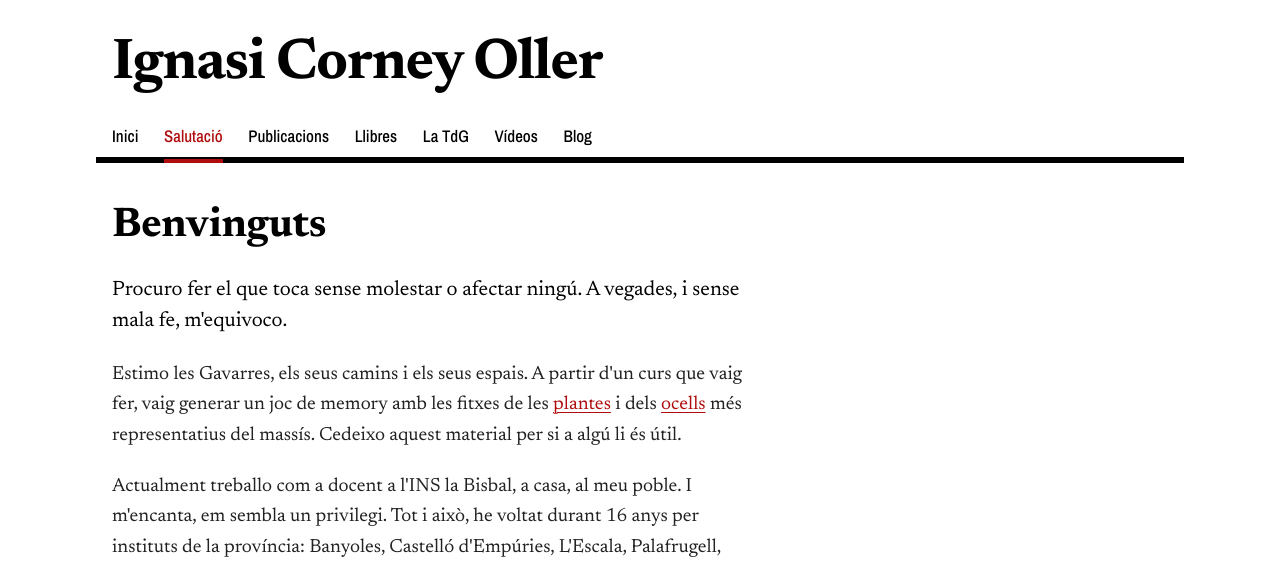
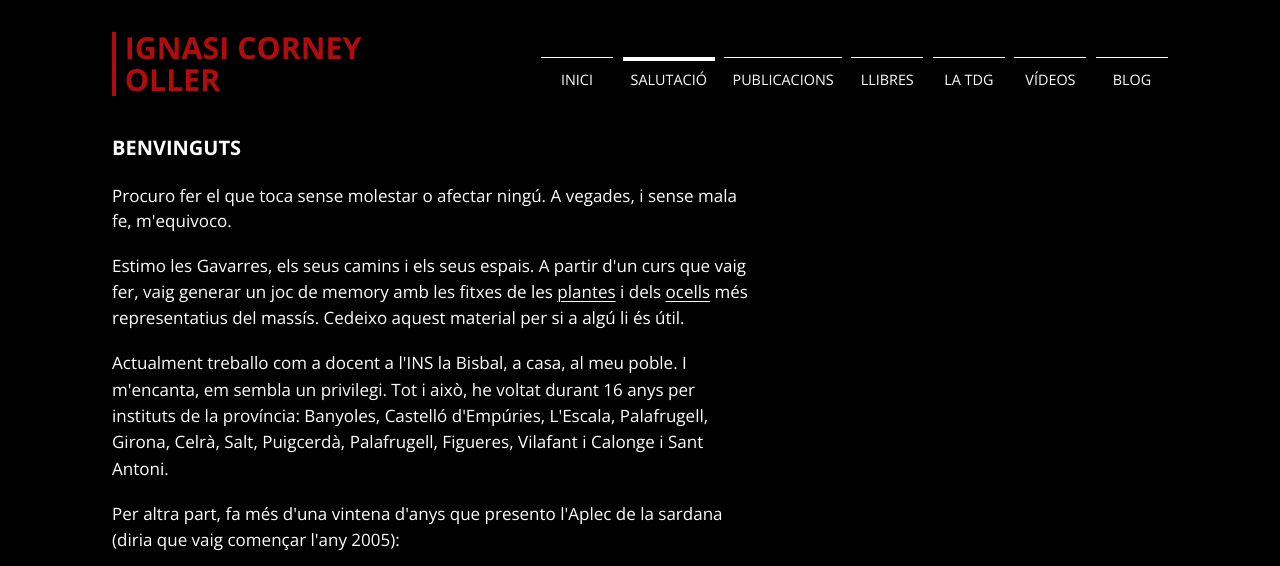
Before and after one commit to ignasicorney/ignasicorney.github.io, a Jekyll site: the page built from salutacio/index.html, in a window 1280 px wide. Shown: the top 566 px of the page. Built offline with Jekyll 4.4.1, drawn with Linux system fonts in a browser that asks for light colours; some of the changed text lies outside the part shown.

Commit message:
Carrussels com els de Wix, tema original en negre i icones de xarxes
Co-Authored-By: Claude Opus 5.5 <noreply@anthropic.com>
Claude-Session: https://claude.ai/code/session_01JwSTm14XJJ3PwniUVNwx9W

```diff
--- a/_includes/carrussel.html
+++ b/_includes/carrussel.html
@@ -1,18 +1,21 @@
-{% assign g = site.data.galeries[include.nom] %}
-<section class="carrussel{% if include.tira %} tira{% endif %}" aria-roledescription="carrussel" aria-label="{{ include.titol }}">
+{% assign g = site.data.galeries[include.nom] %}{% assign tipus = include.tipus | default: "diapos" %}
+<section class="carrussel {{ tipus }}" aria-roledescription="carrussel" aria-label="{{ include.titol }}">
   <ul class="pistes" tabindex="0">
   {% for i in g %}
     <li aria-roledescription="diapositiva" aria-label="{{ forloop.index }} de {{ g.size }}">
-      <a href="/assets/img/web/{{ i.f }}.jpg" data-original="/assets/img/originals/{{ i.f }}.{{ i.ext }}" data-peu="{{ i.peu | escape }}">
-        <img src="/assets/img/{% if include.tira %}mini{% else %}web{% endif %}/{{ i.f }}.jpg" alt="{{ i.peu | escape }}"{% unless forloop.first %} loading="lazy"{% endunless %} decoding="async">
+      <a href="/assets/img/web/{{ i.f }}.jpg" data-original="/assets/img/originals/{{ i.f }}.{{ i.ext }}" data-peu="{{ i.peu | escape }}{% if i.desc %}. {{ i.desc | escape }}{% endif %}">
+        <img src="/assets/img/{% if tipus == 'tira' %}mini{% else %}web{% endif %}/{{ i.f }}.jpg" alt="{{ i.peu | escape }}"{% unless forloop.first %} loading="lazy"{% endunless %} decoding="async">
       </a>
-      {% unless include.tira %}<p class="peu-foto">{{ i.peu }}</p>{% endunless %}
+      {% if tipus == "diapos" %}
+      <div class="sobre"><p><span class="t">{{ i.peu }}</span>{% if i.desc %}<span class="d">{{ i.desc }}</span>{% endif %}</p><span class="compta">{{ forloop.index }}/{{ g.size }}</span></div>
+      {% endif %}
     </li>
   {% endfor %}
   </ul>
-  <div class="controls">
-    <button type="button" class="ant" aria-label="Anterior">‹</button>
-    {% unless include.tira %}<span class="compta" aria-live="polite">1/{{ g.size }}</span>{% endunless %}
-    <button type="button" class="seg" aria-label="Següent">›</button>
-  </div>
+  {% if tipus == "portada" %}
+  <div class="punts">{% for i in g %}<button type="button" aria-label="Imatge {{ forloop.index }}"></button>{% endfor %}</div>
+  {% else %}
+  <button type="button" class="fletxa ant" aria-label="Anterior"><svg viewBox="0 0 24 24" aria-hidden="true"><path d="M15 4 7 12l8 8"/></svg></button>
+  <button type="button" class="fletxa seg" aria-label="Següent"><svg viewBox="0 0 24 24" aria-hidden="true"><path d="m9 4 8 8-8 8"/></svg></button>
+  {% endif %}
 </section>
--- a/_layouts/default.html
+++ b/_layouts/default.html
@@ -19,8 +19,8 @@
 <link rel="alternate" type="application/atom+xml" title="Blog d'Ignasi Corney Oller" href="/blog/feed.xml">
 <link rel="preconnect" href="https://fonts.googleapis.com">
 <link rel="preconnect" href="https://fonts.gstatic.com" crossorigin>
-<link href="https://fonts.googleapis.com/css2?family=Archivo+Narrow:wght@400;500;600&family=Newsreader:ital,opsz,wght@0,6..72,400;0,6..72,600;0,6..72,700;1,6..72,400&display=swap" rel="stylesheet">
-<link rel="stylesheet" href="/assets/css/estil.css?v=2">
+<link href="https://fonts.googleapis.com/css2?family=Archivo+Narrow:wght@400;500;600&family=Open+Sans:ital,wght@0,400;0,700;1,400&family=Newsreader:ital,opsz,wght@0,6..72,400;0,6..72,600;0,6..72,700;1,6..72,400&display=swap" rel="stylesheet">
+<link rel="stylesheet" href="/assets/css/estil.css?v=3">
 <script>try{var t=localStorage.getItem('tema');if(t)document.documentElement.dataset.tema=t;}catch(e){}</script>
 <script type="application/ld+json">{"@context":"https://schema.org","@type":"Person","name":"Ignasi Corney Oller","url":"https://ignasicorney.github.io/","jobTitle":"Periodista i docent","homeLocation":{"@type":"Place","name":"la Bisbal d'Empordà"},"sameAs":["https://x.com/ignasicorney","https://www.instagram.com/ignasicorney/"]}</script>
 </head>
@@ -42,7 +42,11 @@
 </main>
 <footer class="peu">
   <p>© {{ site.time | date: "%Y" }} Ignasi Corney Oller</p>
-  <p><a href="https://x.com/ignasicorney">X</a> <a href="https://www.instagram.com/ignasicorney/">Instagram</a> <a href="/blog/feed.xml">Subscripció al blog</a></p>
+  <p class="xarxes">
+    <a href="https://x.com/ignasicorney" aria-label="X (@ignasicorney)" title="X"><span class="ico" style="--ico:url(https://cdn.jsdelivr.net/npm/simple-icons@13/icons/x.svg)"></span></a>
+    <a href="https://www.instagram.com/ignasicorney/" aria-label="Instagram (@ignasicorney)" title="Instagram"><span class="ico" style="--ico:url(https://cdn.jsdelivr.net/npm/simple-icons@13/icons/instagram.svg)"></span></a>
+    <a href="/blog/feed.xml" aria-label="Subscripció RSS al blog" title="RSS"><span class="ico" style="--ico:url(https://cdn.jsdelivr.net/npm/simple-icons@13/icons/rss.svg)"></span></a>
+  </p>
 </footer>
 <div class="prova-colors" role="group" aria-label="Prova de colors (temporal)">
   <span>Colors:</span>
@@ -58,7 +62,7 @@
     <button type="button" class="seg" aria-label="Imatge següent">Següent ›</button>
   </div>
 </dialog>
-<script src="/assets/js/web.js?v=2" defer></script>
+<script src="/assets/js/web.js?v=3" defer></script>
 <script data-goatcounter="https://ignasicorney.goatcounter.com/count" async src="//gc.zgo.at/count.js"></script>
 </body>
 </html>
--- a/assets/css/estil.css
+++ b/assets/css/estil.css
@@ -2,14 +2,18 @@
 
 :root,
 [data-tema="original"] {
-  --paper: #ffffff;
-  --paper-2: #f3f3f3;
-  --ink: #000000;
-  --text: #222222;
-  --muted: #5c5c5c;
+  --paper: #000000;
+  --paper-2: #1c1c1c;
+  --ink: #ffffff;
+  --text: #ffffff;
+  --muted: #bdbdbd;
   --accent: #af0d0d;
   --accent-ink: #ffffff;
-  --rule: #000000;
+  --link: #ffffff;
+  --rule: #ffffff;
+  --lletra: "Open Sans", Arial, sans-serif;
+  --lletra-cos: 1.0625rem;
+  --interlineat: 1.55;
 }
 [data-tema="vidriat"] {
   --paper: #eef0ec;
@@ -19,7 +23,11 @@
   --muted: #56645c;
   --accent: #2e6b4f;
   --accent-ink: #ffffff;
+  --link: #2e6b4f;
   --rule: #2e6b4f;
+  --lletra: "Newsreader", Georgia, "Times New Roman", serif;
+  --lletra-cos: 1.1875rem;
+  --interlineat: 1.6;
 }
 
 * { box-sizing: border-box; }
@@ -28,13 +36,13 @@ body {
   margin: 0;
   background: var(--paper);
   color: var(--text);
-  font-family: "Newsreader", Georgia, "Times New Roman", serif;
+  font-family: var(--lletra);
   font-optical-sizing: auto;
-  font-size: 1.1875rem;
-  line-height: 1.6;
+  font-size: var(--lletra-cos);
+  line-height: var(--interlineat);
 }
 img { max-width: 100%; height: auto; display: block; }
-a { color: var(--accent); text-underline-offset: .15em; text-decoration-thickness: 1px; }
+a { color: var(--link); text-underline-offset: .15em; text-decoration-thickness: 1px; }
 a:hover { text-decoration-thickness: 2px; }
 :focus-visible { outline: 3px solid var(--accent); outline-offset: 2px; }
 
@@ -230,33 +238,94 @@ figcaption, .peu-foto {
 
 @media (prefers-reduced-motion: reduce) { * { transition: none !important; } }
 
-/* Carrussels */
-.carrussel { position: relative; margin: 1.5rem 0 2.5rem; max-width: 52rem; }
+/* Carrussels, a l'estil dels de Wix */
+.carrussel { position: relative; margin: 1.5rem 0 2.5rem; }
 .carrussel .pistes {
   list-style: none; margin: 0; padding: 0;
   display: flex; overflow-x: auto; scroll-snap-type: x mandatory; scroll-behavior: smooth;
   scrollbar-width: none; overscroll-behavior-x: contain;
 }
 .carrussel .pistes::-webkit-scrollbar { display: none; }
-.carrussel .pistes > li { flex: 0 0 100%; scroll-snap-align: start; }
-.carrussel .pistes a { display: block; background: var(--paper-2); }
-.carrussel .pistes img { width: 100%; height: clamp(16rem, 58vw, 34rem); object-fit: contain; }
-.carrussel .peu-foto { min-height: 1.4em; }
-.carrussel .controls {
-  display: flex; align-items: center; gap: .8rem; margin-top: .4rem;
-  font-family: "Archivo Narrow", sans-serif; color: var(--muted);
+.carrussel .pistes > li { flex: 0 0 100%; scroll-snap-align: start; position: relative; }
+.carrussel .pistes a { display: block; }
+.carrussel .fletxa {
+  position: absolute; top: 50%; transform: translateY(-50%);
+  background: none; border: 0; padding: .4rem; cursor: pointer; color: #fff;
+  width: 3rem; height: 4rem; display: grid; place-items: center;
 }
-.carrussel .controls button {
-  font: inherit; font-size: 1.5rem; line-height: 1; width: 2.6rem; height: 2.4rem;
-  background: var(--paper); color: var(--ink); border: 2px solid var(--ink); cursor: pointer;
+.carrussel .fletxa svg { width: 2.2rem; height: 2.2rem; fill: none; stroke: currentColor; stroke-width: 1.4; filter: drop-shadow(0 0 3px rgba(0,0,0,.6)); }
+.carrussel .fletxa.ant { left: .3rem; }
+.carrussel .fletxa.seg { right: .3rem; }
+.carrussel .fletxa[hidden] { display: none; }
+
+/* Diapositives: caixa fosca, imatge sencera, peu sobreposat i comptador */
+.carrussel.diapos { max-width: 700px; margin-left: auto; margin-right: auto; }
+.carrussel.diapos .pistes { background: #1c1c1c; }
+.carrussel.diapos .pistes img { width: 100%; height: clamp(15rem, 62vw, 455px); object-fit: contain; }
+.carrussel.diapos .sobre {
+  position: absolute; left: 0; right: 0; bottom: 0;
+  display: flex; align-items: flex-end; justify-content: space-between; gap: 1rem;
+  padding: .6rem .9rem; background: rgba(0, 0, 0, .55); color: #fff;
+  font-family: "Open Sans", Arial, sans-serif; font-size: .92rem; line-height: 1.35;
+  pointer-events: none;
 }
-.carrussel .controls button:hover { background: var(--accent); border-color: var(--accent); color: var(--accent-ink); }
-.carrussel .controls button:disabled { opacity: .3; cursor: default; background: var(--paper); color: var(--ink); border-color: var(--ink); }
-.carrussel .compta { min-width: 3.5rem; text-align: center; font-size: 1.05rem; }
-/* Portada: el carrussel ocupa tota l'amplada */
-main > .carrussel:first-of-type { max-width: none; }
-/* Tira de reportatges: diverses miniatures alhora */
-.carrussel.tira { max-width: none; }
-.carrussel.tira .pistes { gap: .5rem; }
-.carrussel.tira .pistes > li { flex: 0 0 auto; width: clamp(9rem, 28vw, 13rem); }
-.carrussel.tira .pistes img { height: auto; aspect-ratio: 3 / 4; object-fit: cover; object-position: top; }
+.carrussel.diapos .sobre p { margin: 0; }
+.carrussel.diapos .sobre .t { display: block; font-size: 1rem; }
+.carrussel.diapos .sobre .d { display: block; font-size: .85rem; opacity: .9; }
+.carrussel.diapos .compta { font-size: .8rem; white-space: nowrap; }
+@media (hover: hover) {
+  .carrussel.diapos .sobre, .carrussel.diapos .fletxa { opacity: 0; transition: opacity .2s; }
+  .carrussel.diapos:hover .sobre, .carrussel.diapos:hover .fletxa,
+  .carrussel.diapos:focus-within .sobre, .carrussel.diapos:focus-within .fletxa { opacity: 1; }
+}
+
+/* Portada: a tota l'amplada, imatge retallada i punts a sota */
+.carrussel.portada { margin-top: 0; }
+.carrussel.portada .pistes img { width: 100%; height: clamp(14rem, 48vw, 470px); object-fit: cover; }
+.carrussel.portada .punts {
+  position: absolute; left: 0; right: 0; bottom: .8rem;
+  display: flex; justify-content: center; gap: .45rem;
+}
+.carrussel.portada .punts button {
+  width: .75rem; height: .75rem; border-radius: 50%; padding: 0; cursor: pointer;
+  border: 1.5px solid #fff; background: transparent; box-shadow: 0 0 2px rgba(0,0,0,.6);
+}
+.carrussel.portada .punts button[aria-current="true"] { background: #fff; }
+
+/* Tira de reportatges: imatges a tota alçada, botó rodó */
+.carrussel.tira .pistes { gap: .6rem; }
+.carrussel.tira .pistes > li { flex: 0 0 auto; }
+.carrussel.tira .pistes img { height: clamp(16rem, 40vw, 460px); width: auto; max-width: none; }
+.carrussel.tira .fletxa {
+  width: 2.6rem; height: 2.6rem; border-radius: 50%; background: #000; color: #fff; padding: 0;
+  box-shadow: 0 0 0 1px rgba(255,255,255,.25);
+}
+.carrussel.tira .fletxa svg { width: 1.3rem; height: 1.3rem; stroke-width: 2.2; filter: none; }
+.carrussel.tira .fletxa.ant { left: .6rem; }
+.carrussel.tira .fletxa.seg { right: .6rem; }
+
+/* Tema original de Wix: fons negre, nom en vermell i menú en majúscules */
+[data-tema="original"] .capcal {
+  display: flex; align-items: flex-end; justify-content: space-between; gap: 1.5rem 3rem; flex-wrap: wrap;
+  border-bottom: 0; padding-top: 2rem;
+}
+[data-tema="original"] .nom {
+  color: var(--accent); text-transform: uppercase; font-size: clamp(1.5rem, 3vw, 1.9rem);
+  line-height: 1.05; letter-spacing: 0; border-left: 4px solid var(--accent); padding-left: .55rem; max-width: 9.5em;
+}
+[data-tema="original"] .capcal nav ul { margin: 0; gap: 0 .6rem; font-family: var(--lletra); font-size: .9rem; font-weight: 400; text-transform: uppercase; }
+[data-tema="original"] .capcal nav a { border-bottom: 0; border-top: 1px solid var(--ink); margin: 0; padding: .7rem .5rem .3rem; min-width: 4.5rem; text-align: center; }
+[data-tema="original"] .capcal nav a:hover { border-top-width: 3px; padding-top: calc(.7rem - 2px); }
+[data-tema="original"] .capcal nav a[aria-current="page"] { color: var(--ink); border-top: 4px solid var(--ink); padding-top: calc(.7rem - 3px); }
+[data-tema="original"] h1, [data-tema="original"] h2 { font-family: var(--lletra); text-transform: uppercase; font-size: 1.25rem; letter-spacing: 0; }
+[data-tema="original"] .entradeta { font-size: inherit; }
+[data-tema="original"] .peu { border-top: 1px solid var(--muted); }
+[data-tema="original"] .prova-colors button[aria-pressed="true"] { background: var(--accent); }
+[data-tema="original"] .carrussel.tira .fletxa { background: #fff; color: #000; }
+
+/* Icones de xarxes al peu */
+.xarxes { display: flex; gap: 1rem; align-items: center; }
+.xarxes a { margin: 0; display: inline-flex; color: var(--ink); }
+.xarxes .ico { width: 1.4rem; height: 1.4rem; display: block; background: currentColor;
+  -webkit-mask: var(--ico) center / contain no-repeat; mask: var(--ico) center / contain no-repeat; }
+.xarxes a:hover { color: var(--accent); }
--- a/assets/js/web.js
+++ b/assets/js/web.js
@@ -42,26 +42,28 @@
     });
   }
 
-  // Carrussels: fletxes, comptador i teclat (el lliscament el fa el navegador)
+  // Carrussels: fletxes, punts i teclat (el lliscament el fa el navegador)
   document.querySelectorAll('.carrussel').forEach(function (c) {
     var pista = c.querySelector('.pistes');
     var items = pista.children;
-    var compta = c.querySelector('.compta');
     var ant = c.querySelector('.ant'), seg = c.querySelector('.seg');
+    var punts = c.querySelectorAll('.punts button');
+    var tira = c.classList.contains('tira');
     function pas() { return items.length > 1 ? items[1].offsetLeft - items[0].offsetLeft : pista.clientWidth; }
-    function actual() { return Math.round(pista.scrollLeft / pas()); }
+    function actual() { return Math.round(pista.scrollLeft / pista.clientWidth); }
     function estat() {
       var i = actual();
-      if (compta) compta.textContent = (i + 1) + '/' + items.length;
-      ant.disabled = pista.scrollLeft <= 2;
-      seg.disabled = pista.scrollLeft + pista.clientWidth >= pista.scrollWidth - 2;
+      punts.forEach(function (p, k) { p.setAttribute('aria-current', k === i ? 'true' : 'false'); });
+      if (ant) ant.hidden = pista.scrollLeft <= 2;
+      if (seg) seg.hidden = pista.scrollLeft + pista.clientWidth >= pista.scrollWidth - 2;
     }
     function ves(d) {
-      var visibles = Math.max(1, Math.floor(pista.clientWidth / pas()));
-      pista.scrollTo({ left: (actual() + d * visibles) * pas() });
+      if (tira) pista.scrollBy({ left: d * pista.clientWidth * 0.8 });
+      else pista.scrollTo({ left: (actual() + d) * pista.clientWidth });
     }
-    ant.addEventListener('click', function () { ves(-1); });
-    seg.addEventListener('click', function () { ves(1); });
+    if (ant) ant.addEventListener('click', function () { ves(-1); });
+    if (seg) seg.addEventListener('click', function () { ves(1); });
+    punts.forEach(function (p, k) { p.addEventListener('click', function () { pista.scrollTo({ left: k * pista.clientWidth }); }); });
     pista.addEventListener('keydown', function (e) {
       if (e.key === 'ArrowLeft') { e.preventDefault(); ves(-1); }
       if (e.key === 'ArrowRight') { e.preventDefault(); ves(1); }
--- a/index.html
+++ b/index.html
@@ -4,7 +4,7 @@ title: Inici
 description: Espai personal d'Ignasi Corney Oller, amb una cronologia i resum de la seva trajectòria que recull articles, reportatges, entrevistes, revistes, llibres i pòdcast.
 ---
 <h1 class="salt">Ignasi Corney Oller</h1>
-{% include carrussel.html nom="inici" titol="Imatges preses per un servidor" %}
+{% include carrussel.html nom="inici" titol="Imatges preses per un servidor" tipus="portada" %}
 
 <p class="peu-foto">D'esquerra a dreta, imatges preses per un servidor:</p>
 <ol class="peus-fila">
--- a/publicacions/index.html
+++ b/publicacions/index.html
@@ -36,7 +36,7 @@ description: Resum dels articles periodístics, reportatges, entrevistes i revis
 <p>Aquests són alguns reportatges i entrevistes que es van publicar a Diari de Girona:</p>
 </div>
 
-{% include carrussel.html nom="reportatges" titol="Reportatges i entrevistes al Diari de Girona" tira=true %}
+{% include carrussel.html nom="reportatges" titol="Reportatges i entrevistes al Diari de Girona" tipus="tira" %}
 
 <div class="text">
 <p>A totbisbal vaig voler aplicar un format d'entrevista que tenia les mateixes preguntes per a les dues parts en litigi que vaig anomenar Versus. Recordo haver entrevistat el músic hippie, Pau Riba Romeva i, amb en Roger Font Vilagran, vam xalar de valent en haver rescatat de l'oblit col·lectiu que la Bisbal havia tingut un <a href="https://drive.google.com/file/d/1psF8uhaQxPkPQF3NjdEYuUDgEGFa6Wat/view">club d'handbol</a>.</p>
```
Also changed, not shown: _data/galeries.yml (+10 -6 lines).
